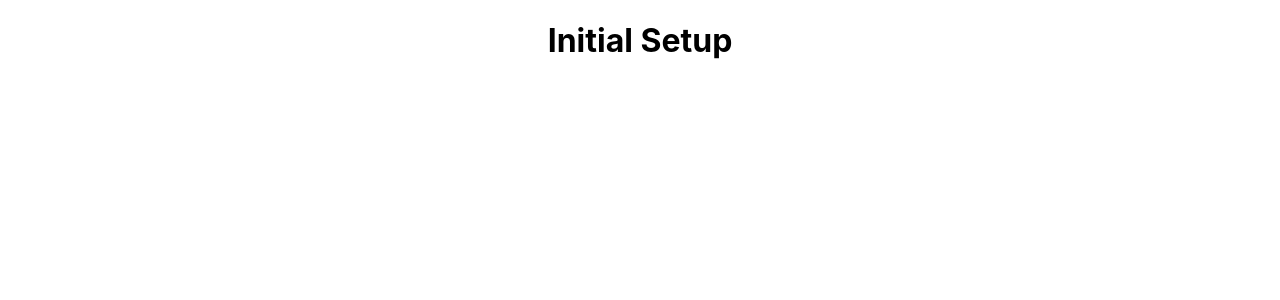
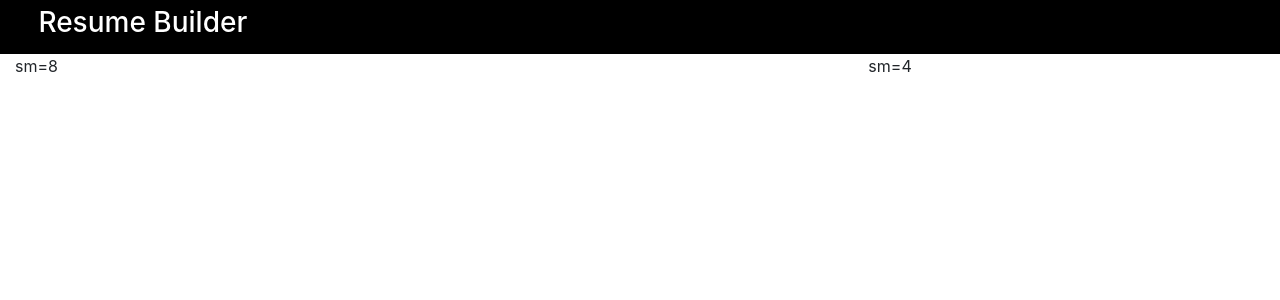
Before and after one commit to rasheequec/Resume-Builder, a React (Create React App) app: page / in a window 1280 px wide. Shown: the top 300 px of the page. Built offline with nearby package versions, Linux system fonts and the light colour scheme.

Commit message:
basic layout and bootstap added

```diff
--- a/package.json
+++ b/package.json
@@ -6,7 +6,9 @@
     "@testing-library/jest-dom": "^4.2.4",
     "@testing-library/react": "^9.5.0",
     "@testing-library/user-event": "^7.2.1",
+    "bootstrap": "^4.4.1",
     "react": "^16.13.1",
+    "react-bootstrap": "^1.0.0",
     "react-dom": "^16.13.1",
     "react-redux": "^7.2.0",
     "react-scripts": "3.4.1",
--- a/public/index.html
+++ b/public/index.html
@@ -15,6 +15,12 @@
       user's mobile device or desktop. See https://developers.google.com/web/fundamentals/web-app-manifest/
     -->
     <link rel="manifest" href="%PUBLIC_URL%/manifest.json" />
+    <link
+  rel="stylesheet"
+  href="https://maxcdn.bootstrapcdn.com/bootstrap/4.4.1/css/bootstrap.min.css"
+  integrity="sha384-Vkoo8x4CGsO3+Hhxv8T/Q5PaXtkKtu6ug5TOeNV6gBiFeWPGFN9MuhOf23Q9Ifjh"
+  crossorigin="anonymous"
+/>
     <!--
       Notice the use of %PUBLIC_URL% in the tags above.
       It will be replaced with the URL of the `public` folder during the build.
--- a/src/App.js
+++ b/src/App.js
@@ -1,10 +1,11 @@
 import React from 'react';
 import './App.css';
+import Layout from './components/layout/index.js'
 
 function App() {
   return (
-    <div className="App">
-      <h1>Initial Setup</h1>
+    <div>
+      <Layout/>
     </div>
   );
 }
--- /dev/null
+++ b/src/components/layout/index.js
@@ -0,0 +1,21 @@
+import React from 'react';
+import { Container, Row, Col } from 'react-bootstrap';
+import NavBar from '../navbar/index'
+
+const Layout = () => {
+    return (
+        <div>
+            <Container fluid>
+                <Row>
+                    <NavBar/>
+                </Row>
+                <Row>
+                    <Col sm={8}>sm=8</Col>
+                    <Col sm={4}>sm=4</Col>
+                </Row>
+            </Container>
+        </div>
+    );
+}
+
+export default Layout;
--- /dev/null
+++ b/src/components/navbar/index.js
@@ -0,0 +1,12 @@
+import React from 'react'
+import { Container, Navbar } from 'react-bootstrap';
+
+const NavBar = () => {
+    return (
+        <div style={{backgroundColor: "black", width: "100%", padding: "0.5% 3%"}}>
+            <h3 style={{color:"white"}}>Resume Builder</h3>
+        </div>
+    )
+}
+
+export default NavBar
```
Also changed, not shown: src/components/navbar/index.css (added), src/components/settings/index.js (added), src/components/template/index.js (added), 1 other file (tests, documents, lock files or other folders).
